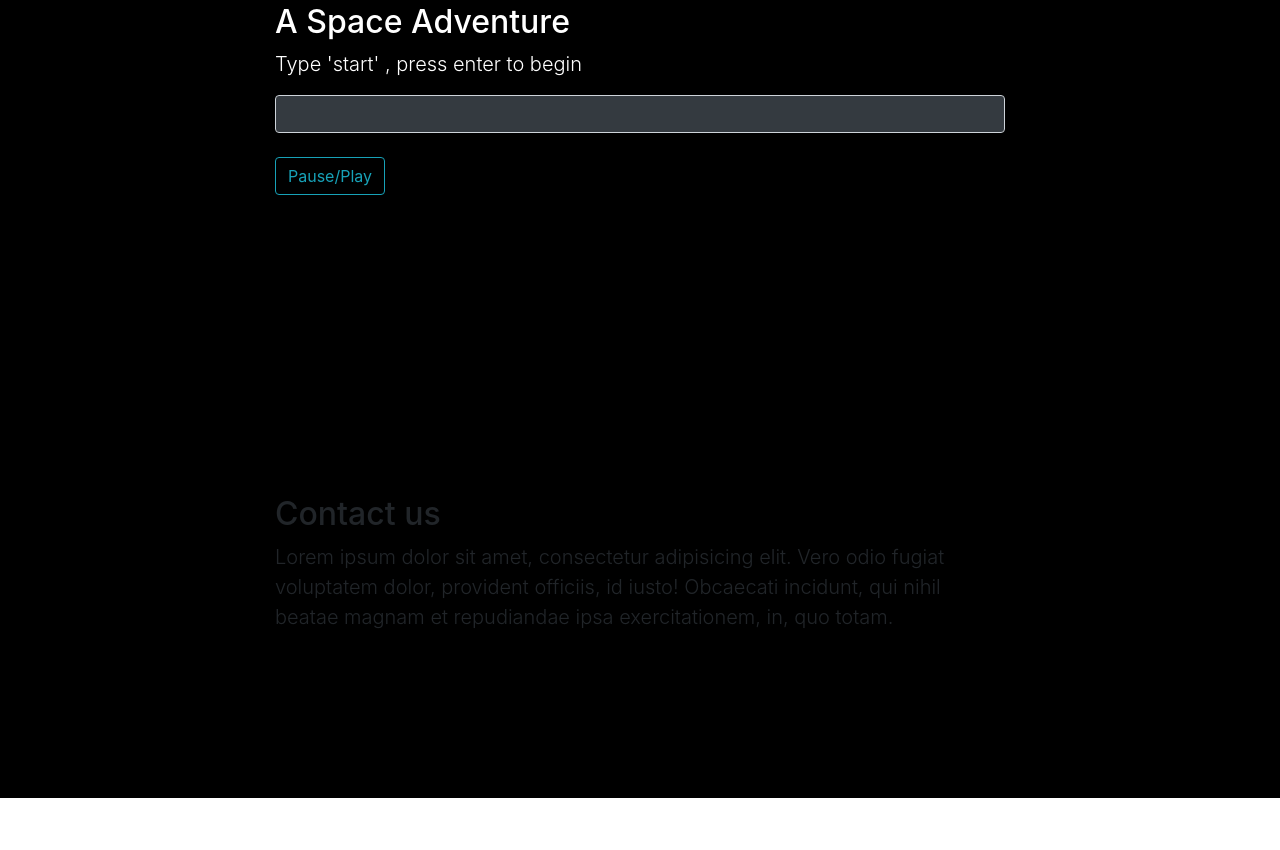
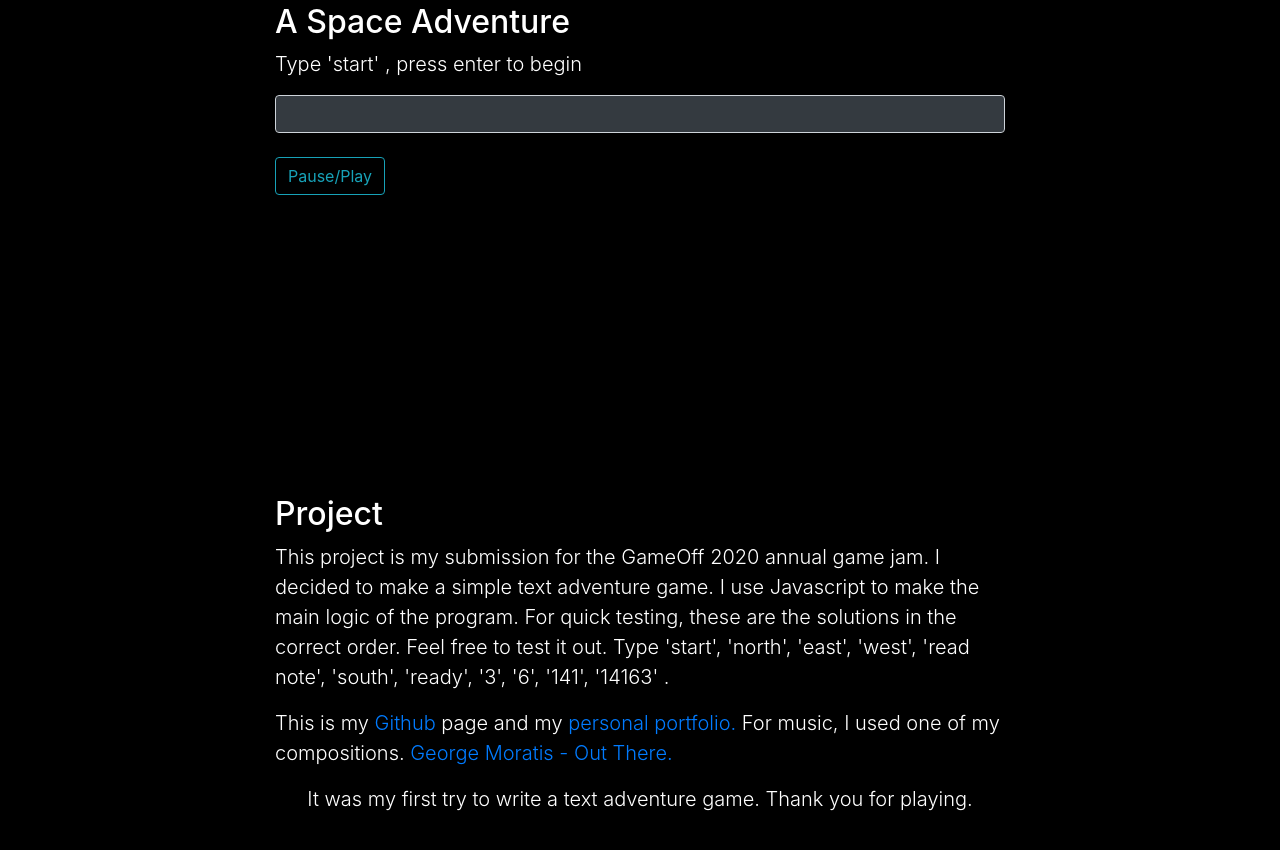
Before and after one commit to gmoraitis/GameOff2020-A_Space_Adventure, a website with bundled scripts: page index.html in a window 1280 px wide. Shown: the part 703-1553 px from the top of the page. Before the commit the page ends 1501 px from the top, so only its background shows below. Built offline with nearby package versions, Linux system fonts and the light colour scheme.

```diff
--- a/index.html
+++ b/index.html
@@ -25,7 +25,7 @@
       <img src="./space.png" class="img-fluid" alt="Responsive image">
   </header>
 
-  <section id="about">
+  <section>
     <div class="container text-white">
       <div class="row">
         <div class="col-lg-8 mx-auto">
@@ -50,12 +50,26 @@
   </audio>
 
 
-  <section id="contact">
-    <div class="container">
+  <section>
+    <div class="container text-white">
       <div class="row">
         <div class="col-lg-8 mx-auto">
-          <h2>Contact us</h2>
-          <p class="lead">Lorem ipsum dolor sit amet, consectetur adipisicing elit. Vero odio fugiat voluptatem dolor, provident officiis, id iusto! Obcaecati incidunt, qui nihil beatae magnam et repudiandae ipsa exercitationem, in, quo totam.</p>
+          <h2>Project</h2>
+          <p class="lead">This project is my submission for the GameOff 2020 annual game jam. I decided to make a simple
+            text adventure game. I use Javascript to make the main logic of the program. For quick testing, these are
+            the solutions in the correct order. Feel free to test it out. Type 'start', 'north', 'east', 'west', 'read
+            note', 'south', 'ready', '3', '6', '141', '14163' .
+          </p>
+
+          <p class="lead">
+            This is my <a href="https://github.com/gmoraitis" target="_blank">Github </a> page
+            and my <a href="https://gmoraitis.github.io/" target="_blank">personal portfolio.</a>
+            For music, I used one of my compositions. <a href="https://soundcloud.com/moraitisgeorge/out-there"
+              target="_blank">George Moratis - Out There. </a>
+          </p>
+
+          <p class="lead text-center">
+            It was my first try to write a text adventure game. Thank you for playing. </p>
         </div>
       </div>
     </div>
```
Also changed, not shown: js/game.js (line endings or trailing spaces).
